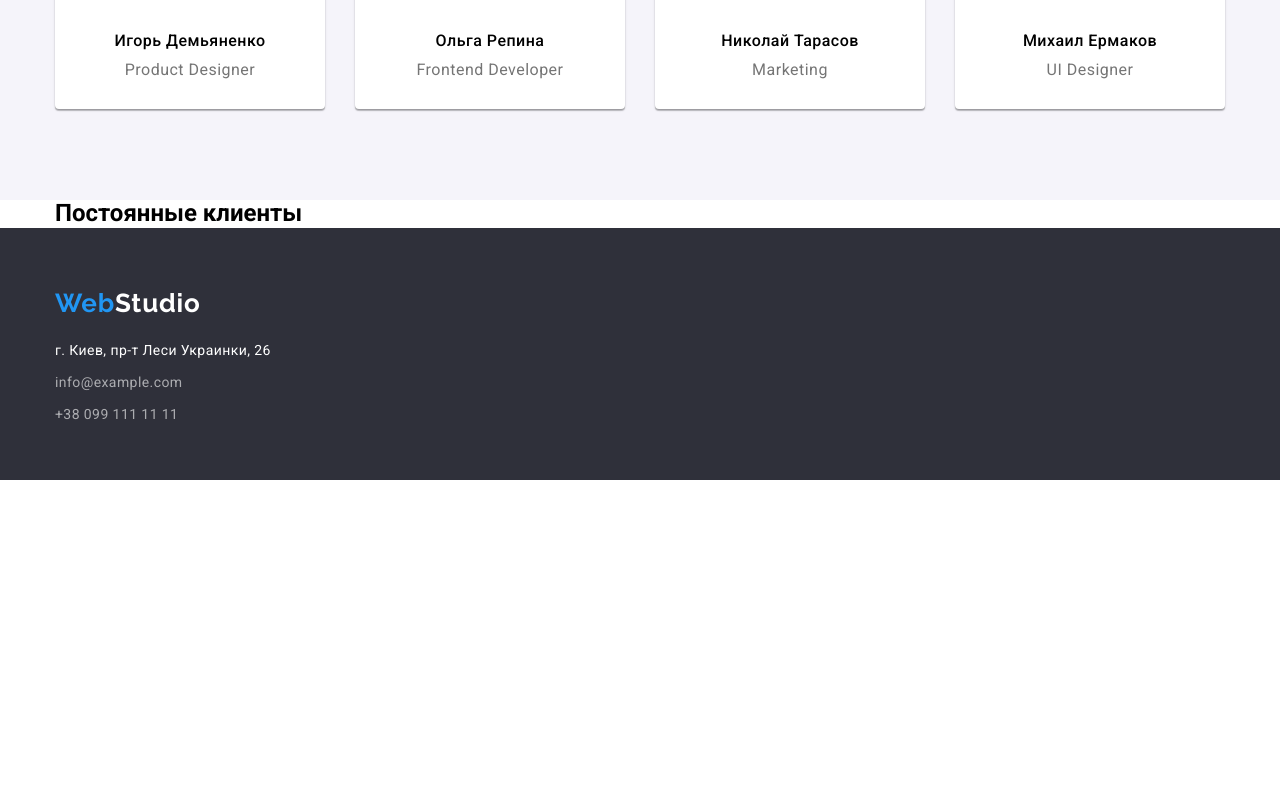
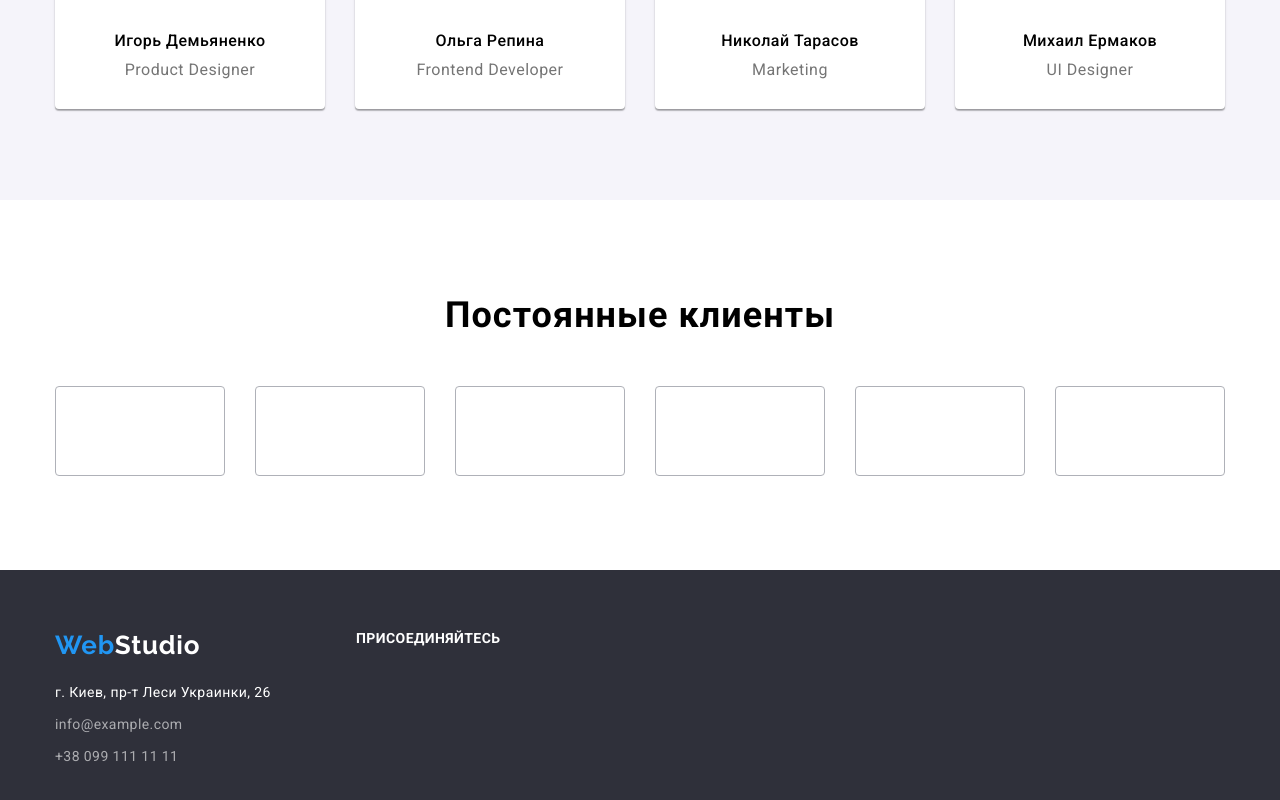
Before and after one commit to Viktory-me/goit-markup-hw-04, a plain HTML site: page index.html in a window 1280 px wide. Shown: the part 1901-2701 px from the top of the page. Before the commit the page ends 2381 px from the top, so only its background shows below. Drawn offline with Linux system fonts and the light colour scheme.

Commit message:
код без свг

```diff
--- a/css/style.css
+++ b/css/style.css
@@ -339,6 +339,38 @@ a {
     margin-bottom: 30px;
 }
 
+.clients {
+    padding: 94px 0;
+}
+
+.clients-title {
+    margin-bottom: 50px;
+    text-align: center;
+    font-family: var(--font-main);
+    font-style: normal;
+    font-weight: var(--font-weight-secondary);
+    font-size: 36px;
+    line-height: 1.1667;
+    letter-spacing: 0.03em;
+}
+
+.clients-list {
+    display: flex;
+    align-items: center;
+}
+
+.clients-list-item {
+    width: 170px;
+    height: 90px;
+    display: block;
+    border: 1px solid #AFB1B8;
+    border-radius: 4px;
+}
+
+.clients-list-item:not(:last-child) {
+    margin-right: 30px;
+}
+
 /*end section worker*/
 
 /*footer*/
@@ -346,7 +378,6 @@ a {
 .footer-main {
     background: #2F303A;
     width: 100%;
-    display: flex;
     padding: 60px 0;
 }
 
@@ -355,8 +386,11 @@ a {
     flex-direction: column;
 }
 
+.footer-main .container {
+    display: flex;
+}
+
 .logotype-footer {
-    display: flex;
     width: 145px;
     font-family: var(--font-secondary);
     font-weight: var(--font-weight-secondary);
@@ -407,6 +441,20 @@ a {
     text-decoration: none;
 }
 
+.invitation {
+    font-family: var(--font-main);
+    font-weight: var(--font-weight-secondary);
+    font-size: 14px;
+    line-height: 1.143;
+    letter-spacing: 0.03em;
+    text-transform: uppercase;
+    color: #FFFFFF;
+}
+
+.social-link {
+    margin-left: 70px;
+}
+
 /*PORTFOLIO PAGE*/
 
 .product-list {
@@ -426,6 +474,10 @@ a {
     display: flex;
     align-items: center;
     flex-wrap: wrap;
+}
+
+.project-list-item:hover, .project-list-item:focus {
+    box-shadow: 0px 1px 1px rgba(0, 0, 0, 0.12), 0px 4px 4px rgba(0, 0, 0, 0.06), 1px 4px 6px rgba(0, 0, 0, 0.16);
 }
 
 .project-list-item {
--- a/index.html
+++ b/index.html
@@ -186,14 +186,20 @@
             <li class="clients-list-item"></li>
             <li class="clients-list-item"></li>
             <li class="clients-list-item"></li>
-            <l iclass="clients-list-item"></li>
+            <li class="clients-list-item"></li>
+            <li class="clients-list-item"></li>
           </ul>
         </div>
       </section>
     </main>
     <footer class="footer-main">
-      <div class="container footer-section">
-        <a class="logotype-footer" href="/" aria-label="логотип сайта" lang="en"
+      <div class="container">
+        <div class="footer-section">
+          <a
+            class="logotype-footer"
+            href="/"
+            aria-label="логотип сайта"
+            lang="en"
             >Web<span class="footer-part-logo">Studio</span></a
           >
           <address class="adress">
@@ -216,6 +222,10 @@
             </ul>
           </address>
         </div>
+        <div class="social-link">
+          <p class="invitation">присоединяйтесь</p>
+        </div>
+      </div>
     </footer>
   </body>
 </html>
```
Lines whose indentation alone changed are shown as unchanged.
